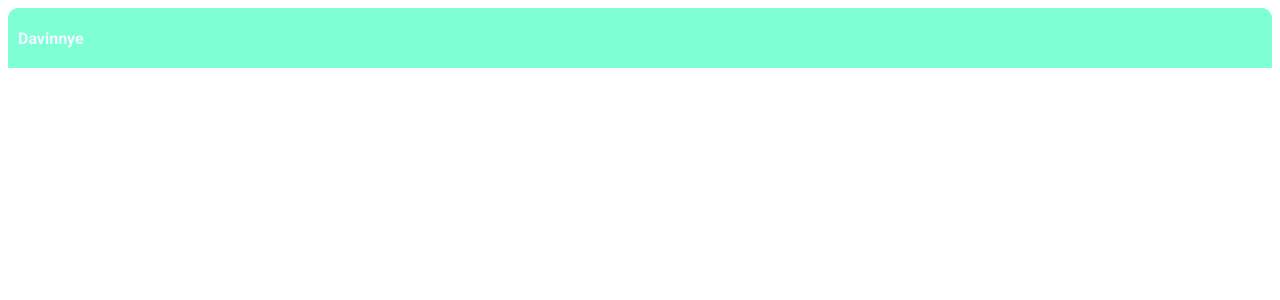
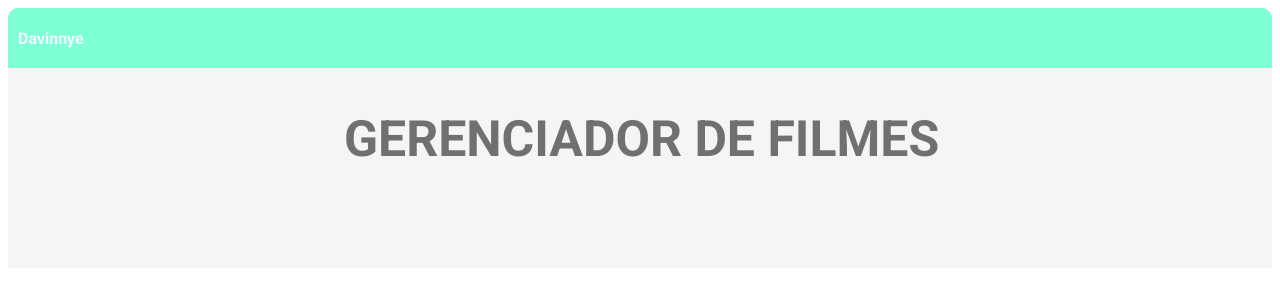
Before and after one commit to davinnye/gerenciador-filmes-react, a React (Create React App) app: page / in a window 1280 px wide. Shown: the top 300 px of the page. Built offline with nearby package versions, Linux system fonts and the light colour scheme.

Commit message:
criação do topbanner e estilização

```diff
--- a/src/App.jsx
+++ b/src/App.jsx
@@ -1,3 +1,4 @@
+import { Topbanner } from "./components/topbanner";
 import { Topbar } from "./components/topbar";
 import "./global.css";
 
@@ -5,7 +6,7 @@
 function App() {
   return (
     <div className="App">
-        <><Topbar></Topbar></>
+        <><Topbar/><Topbanner/></>
     </div>
   );
 }
--- /dev/null
+++ b/src/components/topbanner/index.jsx
@@ -0,0 +1,9 @@
+import "./style.css";
+
+export function Topbanner(){
+    return(
+        <div className="topbanner">
+            <center className="topbanner">GERENCIADOR DE FILMES</center>
+        </div>
+    )
+}
--- /dev/null
+++ b/src/components/topbanner/style.css
@@ -0,0 +1,14 @@
+div.topbanner {
+    height: 200px;
+    background-color: whitesmoke;
+}
+
+center.topbanner {
+    font-size: 50px;
+    font-weight: bold;
+    color: #707070;
+    position: absolute;
+    top: 110px;
+    text-align: center;
+    width: 99%;
+}
```
